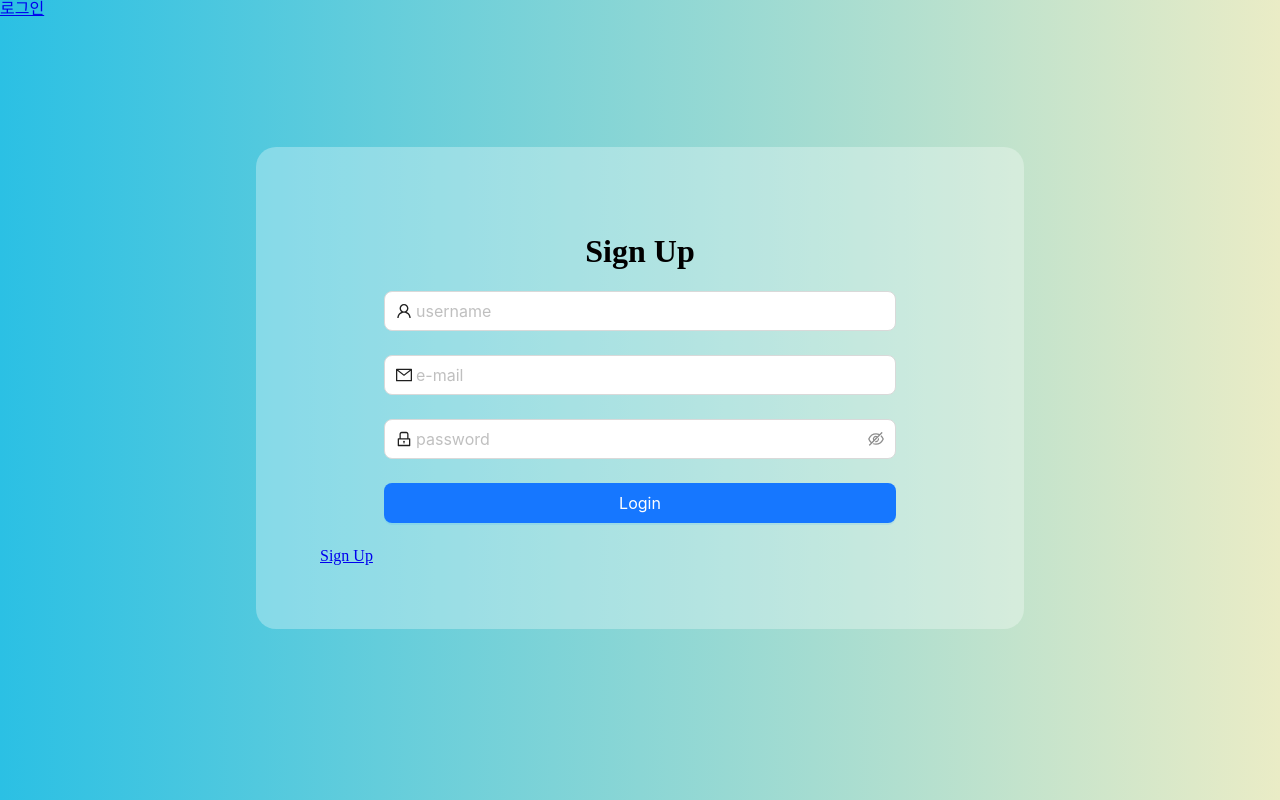
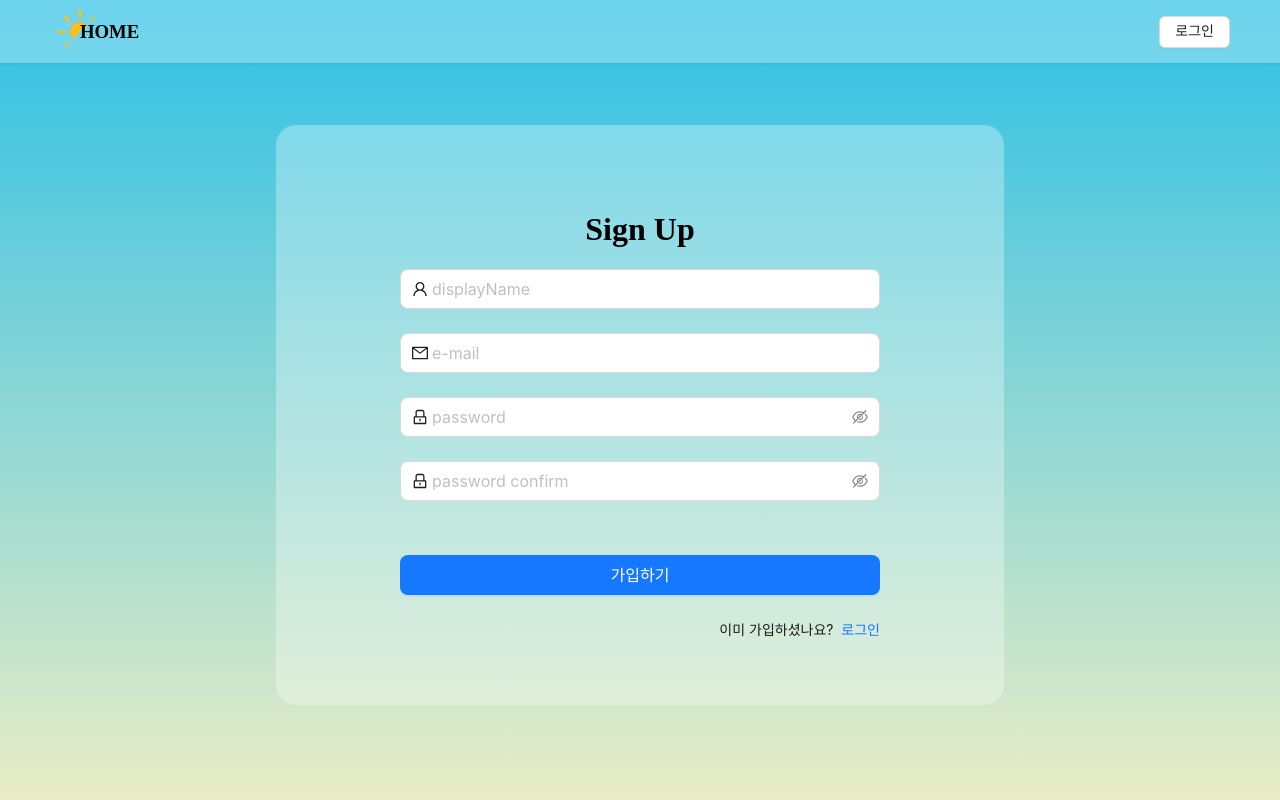
Before and after one commit to carrotpieOwO/closet-weather, a React (Create React App) app: page /signup in a window 1280 px wide. Built offline with nearby package versions, Linux system fonts and the light colour scheme; no server answers.

Commit message:
- login, signup validation check 기능 추가 - nav바 디자인 적용

```diff
--- a/src/App.tsx
+++ b/src/App.tsx
@@ -12,7 +12,7 @@ function App() {
   const [ lat, setLat ] = useState<number | null>(null);
   const [ lon, setLon ] = useState<number | null>(null);
   const { state } = useAuthContext();
-  console.log('state', state)
+
   useEffect(() => {
       if (navigator.geolocation) {
           navigator.geolocation.getCurrentPosition((position) => {
@@ -28,7 +28,7 @@ function App() {
   }, [])
 
   return (
-    <div style={{background: 'linear-gradient(to right, rgb(43, 192, 228), rgb(234, 236, 198))', height:'100vh'}}>
+    <div style={{background: 'linear-gradient(to bottom, rgb(43, 192, 228), rgb(234, 236, 198))', height:'100vh'}}>
       <BrowserRouter>
         <Nav />
         <Routes>
--- a/src/components/Nav.tsx
+++ b/src/components/Nav.tsx
@@ -1,23 +1,85 @@
 import { Link } from "react-router-dom";
 import { useAuthContext } from "../hooks/useAuthContext";
 import { useLogout } from "../hooks/useLogout";
+import { Dropdown, Space, Button, MenuProps } from 'antd';
+import styled from "styled-components";
+import { DownOutlined } from '@ant-design/icons';
+import logo from '../icons/logo.svg'
+
+const Header = styled.header`
+    height: 63px;
+    padding-inline: 50px;
+    color: rgba(0, 0, 0, 0.88);
+    line-height: 64px;
+    background: rgba(255, 255, 255, .3);
+    display: flex;
+    justify-content: space-between;
+    align-items: center;
+    margin-bottom: 30px;
+    box-shadow: rgb(0 0 0 / 3%) 0px 1px 2px 0px, rgb(0 0 0 / 2%) 0px 1px 6px -1px, rgb(0 0 0 / 2%) 0px 2px 4px 0px;
+`
+const HomeBtn = styled(Link)`
+    background-image: url(${logo});
+    width: 60px;
+    height: 60px;
+    display: flex;
+    align-items: center;
+    text-decoration: none;
+    color: #000;
+`
+const Title = styled.h3`
+    position: relative;
+    left: 30px;
+`
 
 export default function Nav() {
     const { logout } = useLogout()
     const { state } = useAuthContext();
 
+    const items: MenuProps['items'] = [
+        {
+            label: (
+                <div onClick={logout}>회원정보 수정</div>
+            ),
+            key: '0',
+        },
+        {
+            label: (
+                <div onClick={logout}>로그아웃</div>
+            ),
+            key: '1',
+        },
+    ];
+
+
     return (
-        <>
+        <Header>
+            <div style={{display:'flex', alignItems:'center', gap: '10px'}}>
+                <HomeBtn to='/'>
+                    <Title>HOME</Title>
+                </HomeBtn>
+                {
+                    state?.user &&
+                    <div style={{marginLeft: '30px'}}>
+                        <Button type="text"><Link to='/closet'>옷장</Link></Button>
+                        <Button type="text"><Link to='/calendar'>monthly ootd</Link></Button>
+                    </div>
+                }
+            </div>
             {
-                !state?.user ? <Link to='/login'>로그인</Link>
+                !state?.user ? <Button><Link to='/login'>로그인</Link></Button>
                 :
                 <div>
-                    <div>{state.user.displayName}님</div>
-                    <button type="button" onClick={logout}>logout</button>
-                    <Link to='/closet'>옷장</Link>
-                    <Link to='/calendar'>monthly ootd</Link>
+                    <Dropdown menu={{ items }}>
+                        <a onClick={(e) => e.preventDefault()}>
+                        <Space>
+                            {state.user.displayName}님
+                            <DownOutlined />
+                        </Space>
+                        </a>
+                    </Dropdown>
                 </div>
             }
-        </>
+        </Header>
     )
 }
--- a/src/pages/login/Login.tsx
+++ b/src/pages/login/Login.tsx
@@ -1,14 +1,14 @@
-import { Button, Form, Input } from "antd";
-import { Link } from "react-router-dom";
+import { Alert, Button, Form, Input, Typography } from "antd";
 import { MailOutlined, LockOutlined } from '@ant-design/icons';
 import styled from "styled-components";
 import { useLogin } from "../../hooks/useLogin";
+import { useForm } from "antd/es/form/Form";
 
 const Container = styled.div`
     display: flex;
     align-items: center;
     justify-content: center;
-    height: calc(100vh - 60px);
+    height: calc(100vh - 156px);
 `
 const FormWrapper = styled.div`
     width: 100%;
@@ -16,31 +16,23 @@ const FormWrapper = styled.div`
     margin: 0 20%;
     border-radius: 20px;
     padding: 5%;
+    max-width: 600px;
 `
 
 const validateMessages = {
-    required: '${label} is required!',
+    required: '${label}을 작성해주세요.',
     types: {
-      email: '${label} is not a valid email!',
-      number: '${label} is not a valid number!',
-    },
-    number: {
-      range: '${label} must be between ${min} and ${max}',
-    },
+      email: '유효하지 않은 Email입니다.',
+    }
 };
 
 export default function Login() {
     const { error, isLoading, login } = useLogin();
 
     const onFinish = (values: any) => {
-        console.log('Success:', values);
-        //const { email, password } = values;
         login(values);
     };
 
-    const onFinishFailed = (errorInfo: any) => {
-        console.log('Failed:', errorInfo);
-    };
 
     return (
         <Container>
@@ -51,7 +43,6 @@ export default function Login() {
                     style={{margin:'auto', width:'80%'}}
                     size="large"
                     onFinish={onFinish}
-                    onFinishFailed={onFinishFailed}
                     autoComplete="off"
                     validateMessages={validateMessages}
                 >
@@ -65,13 +56,18 @@ export default function Login() {
                     >
                         <Input.Password prefix={<LockOutlined />} placeholder='password'/>
                     </Form.Item>
+                    {
+                        error && <Alert message={error} type="error"  showIcon closable/>
+                    }
                     <Form.Item>
-                        <Button type="primary" htmlType="submit" style={{width:'100%'}}>
-                            Login
+                        <Button type="primary" htmlType="submit" loading={isLoading} style={{width:'100%', marginTop: '30px'}}>
+                            로그인
                         </Button>
                     </Form.Item>
                 </Form>
-                <Link to='/signup'>가입하러 가기</Link>
+                <div style={{textAlign: 'end'}}>
+                    <Typography.Link href="/signup">✍🏻 가입하러 가기</Typography.Link>
+                </div>
             </FormWrapper>
         </Container>
     )
--- a/src/pages/signup/Signup.tsx
+++ b/src/pages/signup/Signup.tsx
@@ -1,14 +1,14 @@
-import { Button, Form, Input, Row } from "antd";
-import { Link } from "react-router-dom";
+import { Alert, Button, Form, Input, Typography } from "antd";
 import { MailOutlined, LockOutlined, UserOutlined } from '@ant-design/icons';
 import styled from "styled-components";
 import { useSignup } from "../../hooks/useSignup";
+import { useForm } from "antd/es/form/Form";
 
 const Container = styled.div`
     display: flex;
     align-items: center;
     justify-content: center;
-height: calc(100vh - 60px);
+    height: calc(100vh - 156px);
 `
 const FormWrapper = styled.div`
     width: 100%;
@@ -16,22 +16,20 @@ background: rgb(255,255,255,.3);
     margin: 0 20%;
     border-radius: 20px;
     padding: 5%;
+    max-width: 600px;
 `
 
 const validateMessages = {
-    required: '${label} is required!',
+    required: '${label}을 작성해주세요.',
     types: {
-      email: '${label} is not a valid email!',
-      number: '${label} is not a valid number!',
-    },
-    number: {
-      range: '${label} must be between ${min} and ${max}',
-    },
+      email: '유효하지 않은 Email입니다.',
+    }
 };
 
 export default function Signup() {
 
     const { error, isLoading, signup } = useSignup();
+    const [ form ] = useForm();
 
     const onFinish = (values: any) => {
         console.log('Success:', values);
@@ -43,12 +41,29 @@ export default function Signup() {
         console.log('Failed:', errorInfo);
     };
 
+    const validatePassword = (_:any, value:string) => {
+        // 8~50자이며 영문 소문자, 영문 대문자, 숫자, 특수문자를 모두 포함해야 합니다.
+        const regExp = new RegExp(/(?=.*\d{1,50})(?=.*[~`!@#$%\^&*()-+=]{1,50})(?=.*[a-z]{1,50})(?=.*[A-Z]{1,50}).{8,50}$/);
+        if (!regExp.test(value)) {
+            return Promise.reject(new Error('비밀번호는 8~50자이며 영문 소문자, 영문 대문자, 숫자, 특수문자를 모두 포함해야 합니다.'));
+        }
+        return Promise.resolve();
+
+    }
+
+    const validateConfirmPassword = (_:any, value:string) => {
+        if(!value || form.getFieldValue('password') === value ) {
+            return Promise.resolve()
+        }
+        return Promise.reject("비밀번호가 일치하지 않습니다.")
+    }
 
     return (
         <Container>
             <FormWrapper>
                 <h1 style={{textAlign:'center'}}>Sign Up</h1>
                 <Form
+                    form={form}
                     name="signup"
                     style={{margin:'auto', width:'80%'}}
                     size="large"
@@ -61,35 +76,39 @@ export default function Signup() {
                         name="displayName"
                         rules={[{ required: true }]}
                     >
-                        <Input prefix={<UserOutlined/>} placeholder='username' />
+                        <Input prefix={<UserOutlined/>} placeholder='displayName' />
                     </Form.Item>
                     <Form.Item
                         name="email"
                         rules={[{ type:'email', required: true}]}
-
                     >
                         <Input prefix={<MailOutlined/>} placeholder='e-mail' />
                     </Form.Item>
                     <Form.Item
                         name="password"
-                        rules={[{ required: true }]}
+                        rules={[{ validator: validatePassword}]}
                     >
                         <Input.Password prefix={<LockOutlined />} placeholder='password'/>
                     </Form.Item>
-                    {/* <Form.Item
+                    <Form.Item
                         name="passwordConfirm"
-                        rules={[{ required: true }]}
+                        rules={[{ validator: validateConfirmPassword}]}
                     >
                         <Input.Password prefix={<LockOutlined />} placeholder='password confirm'/>
-                    </Form.Item> */}
+                    </Form.Item>
+                    {
+                        error && <Alert message={error} type="error"  showIcon closable/>
+                    }
                     <Form.Item>
-                        <Button type="primary" htmlType="submit" style={{width:'100%'}}>
-                            Login
+                        <Button type="primary" htmlType="submit" loading={isLoading} style={{width:'100%', marginTop: '30px'}}>
+                            가입하기
                         </Button>
                     </Form.Item>
-
+                    <div style={{textAlign:'end'}}>
+                        이미 가입하셨나요? &nbsp;
+                        <Typography.Link href="/login">로그인</Typography.Link>
+                    </div>
                 </Form>
-                <Link to='/signup'>Sign Up</Link>
             </FormWrapper>
         </Container>
     )
```
Also changed, not shown: src/icons/logo.svg (added). Lines whose indentation alone changed are shown as unchanged.
